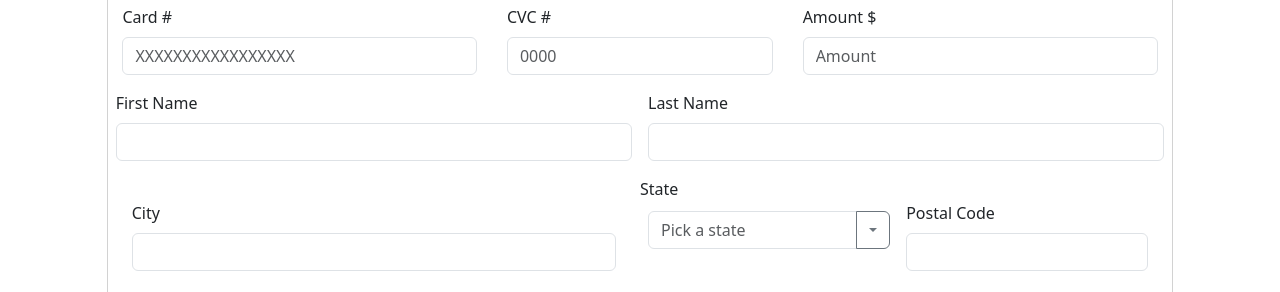
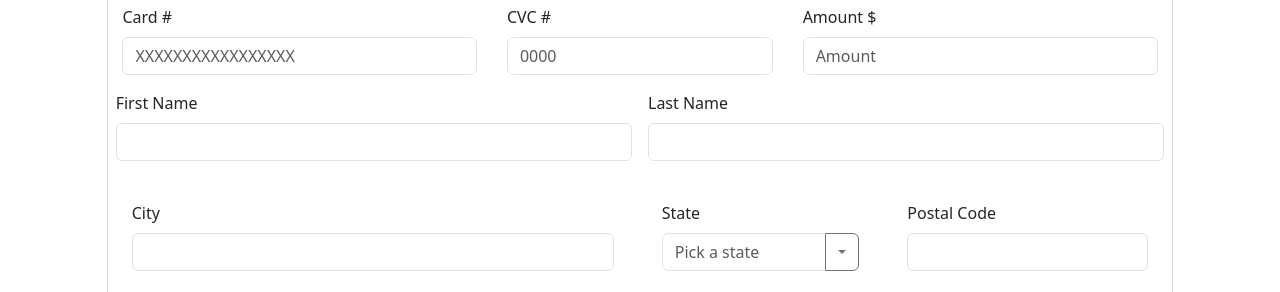
Before and after one commit to fer6araya/form-fer6araya, a plain HTML site: page index.html in a window 1280 px wide. Shown: the part 181-473 px from the top of the page. Drawn offline with nearby package versions, Linux system fonts and the light colour scheme.

Commit message:
Fix state dropdown

```diff
--- a/index.html
+++ b/index.html
@@ -63,13 +63,11 @@
             <input type="email" class="form-control" id="exampleFormControlInput1" placeholder="">
           </div>
 
-          <div class="d-flex flex-column w-25 h-50">
-            <div class="h-75 w-100">
-              State
-            </div>
-            <div class="d-flex h-25 w-100 flex-row m-2">
-              <div class="input-group w-100">
-                <input type="text" class="form-control" aria-label="Text input with dropdown button" placeholder="Pick a state">
+          <div class="w-25 p-4">
+            <label for="exampleFormControlDropdown" class="form-label">State</label>
+            <div class="d-flex">
+              <div class="input-group">
+                <input type="text" id="exampleFormControlDropdown" class="form-control" aria-label="Text input with dropdown button" placeholder="Pick a state">
                 <button class="btn btn-outline-secondary dropdown-toggle" type="button" data-bs-toggle="dropdown" aria-expanded="false"></button>
                 <ul class="dropdown-menu dropdown-menu-end">
                   <li><a class="dropdown-item" href="#">Action</a></li>
```
